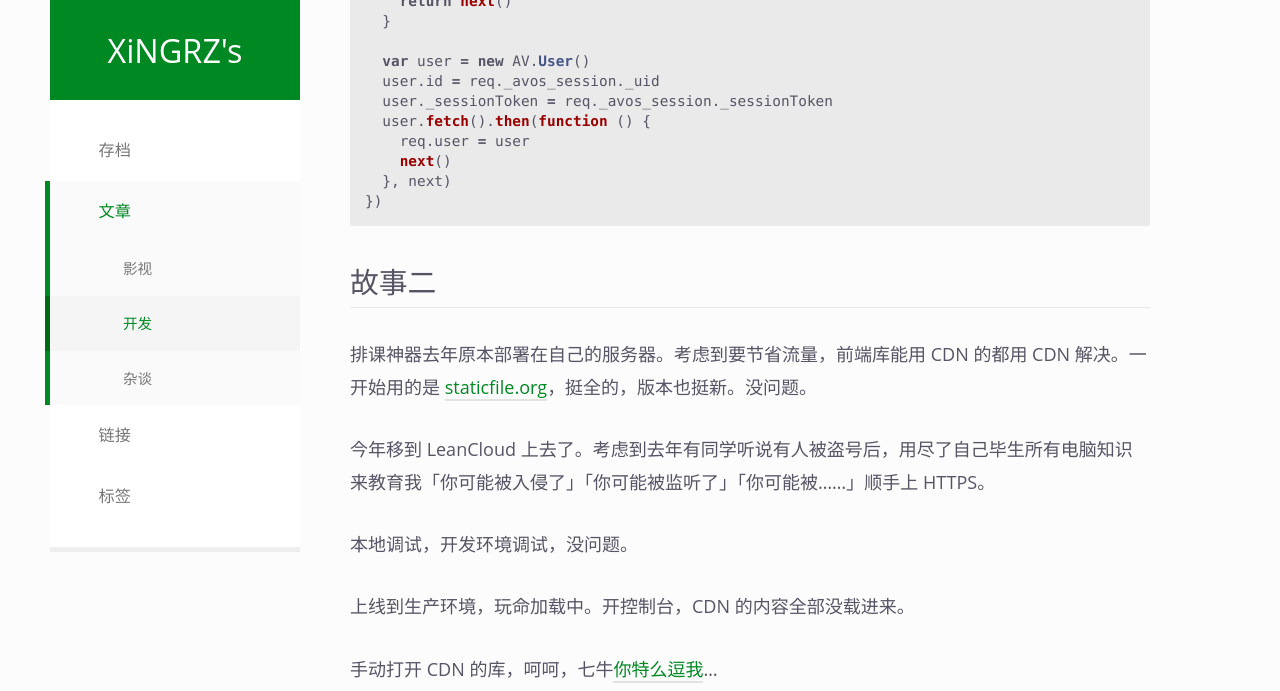
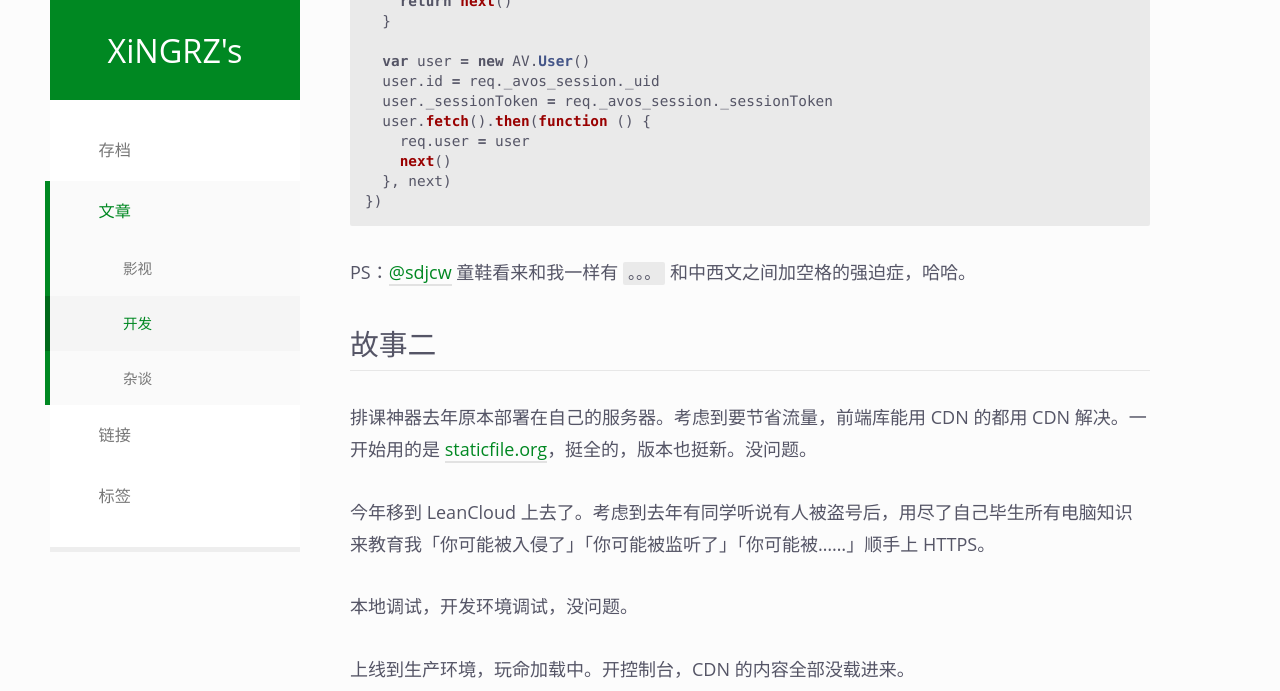
Before and after one commit to jiehg/jiehg.github.io22, a Jekyll site: the page built from _posts/2014-12-14-biaozi.md, in a window 1280 px wide and 900 px high, scrolled down 2205 px, cut to the strip 0-691 px from the top of the window. Built offline with Jekyll 4.4.1, drawn with Linux system fonts in a browser that asks for light colours; Markdown is read by kramdown in place of the engine named in the settings; comment, search, counter and statistics services are not loaded.

Commit message:
Update 2014-12-14-biaozi.md

````diff
--- a/_posts/2014-12-14-biaozi.md
+++ b/_posts/2014-12-14-biaozi.md
@@ -83,6 +83,8 @@ app.use(function (req, res, next) {
 })
 ```
 
+PS：[@sdjcw](https://ticket.avosapps.com/admins/53ea3080e4b0f75c694c3214) 童鞋看来和我一样有 `。。。` 和中西文之间加空格的强迫症，哈哈。
+
 ## 故事二
 
 排课神器去年原本部署在自己的服务器。考虑到要节省流量，前端库能用 CDN 的都用 CDN 解决。一开始用的是 [staticfile.org](http://staticfile.org)，挺全的，版本也挺新。没问题。
````
